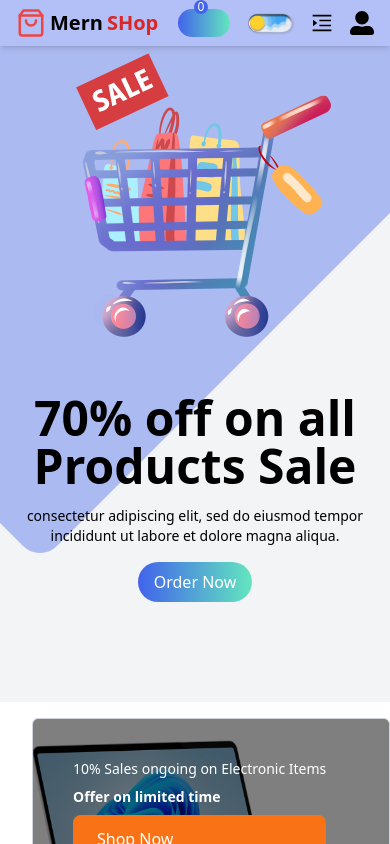
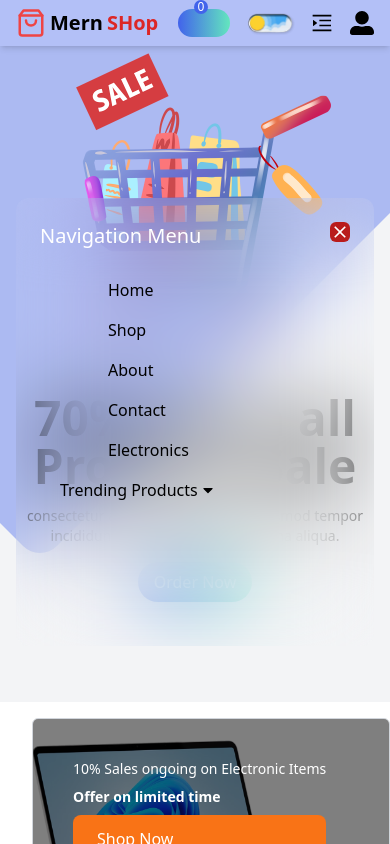
Before and after one commit to saifuldoict/Mern_Shop, a React (Vite) app in the folder frontend/: page / in a window 390 px wide. Both pictures are taken after a click on the button 322 px from the left and 23 px from the top of the page. Shown: the top 844 px of the page. Built offline with nearby package versions, Linux system fonts and the light colour scheme; some icons are missing.

Commit message:
navigation menu added

```diff
--- a/frontend/package.json
+++ b/frontend/package.json
@@ -10,6 +10,7 @@
     "preview": "vite preview"
   },
   "dependencies": {
+    "@headlessui/react": "^2.2.7",
     "aos": "^2.3.4",
     "clsx": "^2.1.1",
     "navigate": "^0.3.6",
--- a/frontend/src/components/Navbar/Navbar.jsx
+++ b/frontend/src/components/Navbar/Navbar.jsx
@@ -6,7 +6,8 @@ import { FiShoppingBag } from "react-icons/fi";
 import { AiOutlineMenuUnfold } from "react-icons/ai";
 import { FaUserAlt } from "react-icons/fa";
 import SearchInput from "../SearchInput";
-
+import { Dialog, DialogPanel, DialogTitle } from '@headlessui/react'
+import { IoMdClose } from "react-icons/io";
 
 const Menu = [
   {
@@ -55,7 +56,7 @@ const DropdownLinks = [
 ];
 
 const Navbar = ({ handleOrderPopup }) => {
-
+    let [isOpen, setIsOpen] = useState(false)
   return (
     <div className="shadow-md bg-white dark:bg-slate-800 dark:text-white duration-200 relative z-40 ">
       {/* upper Navbar */}
@@ -90,9 +91,72 @@ const Navbar = ({ handleOrderPopup }) => {
             </div>
 
             {/* Menu Icon*/}
-            <button className="text-2xl text-lightText hover:text-primary md:hidden">
+            <button onClick={()=>setIsOpen(true)} className="text-2xl text-lightText hover:text-primary md:hidden">
               <AiOutlineMenuUnfold className="text-2xl text-lightText hover:text-primary"/>
             </button>
+            {/*diaglog button*/}
+
+
+      <Dialog open={isOpen} as="div" className="relative z-40  md:hidden" onClose={()=>setIsOpen(false)}>
+        <div className="fixed inset-0 z-40 w-screen overflow-y-auto">
+          <div className="flex min-h-full items-center justify-center p-4">
+            <DialogPanel
+              transition
+              className="w-full max-w-md rounded-xl bg-white/5 p-6 backdrop-blur-2xl duration-300 ease-out data-closed:transform-[scale(95%)] data-closed:opacity-0"
+            >
+              <div className="h-[400px]">
+                <div className="flex justify-between text-white">
+                  <h2 className="text-xl">Navigation Menu</h2>
+                  <IoMdClose className="text-white text-xl font-bold bg-red-700 rounded-md hover:bg-primary transition-all"  onClick={()=>setIsOpen(false)} />
+                </div>
+                {/*navigation menu*/}
+                <div>
+                  <ul className=" items-center  p-5">
+                    {Menu.map((data) => (
+                      <li key={data.id} className="p-2 ">
+                        <a
+                          href={data.link}
+                          className="inline-block px-10  hover:text-white duration-200"
+                        >
+
+                          {data.name}
+
+                        </a>
+                      </li>
+                    ))}
+                    {/* Simple Dropdown and Links */}
+                    <li className="group relative cursor-pointer">
+                      <a href="#" className="flex items-center gap-[2px] py-2">
+                        Trending Products
+                        <span>
+                          <FaCaretDown className="transition-all duration-200 group-hover:rotate-180" />
+                        </span>
+                      </a>
+                      <div className="absolute z-[9999] hidden group-hover:block w-[200px] rounded-md bg-white p-2 text-black shadow-md">
+                        <ul>
+                          {DropdownLinks.map((data) => (
+                            <li key={data.id}>
+                              <a
+                                href={data.link}
+                                className="inline-block w-full rounded-md p-2 hover:bg-primary/20 "
+                              >
+                                {data.name}
+                              </a>
+                            </li>
+                          ))}
+                        </ul>
+            </div>
+          </li>
+        </ul>
+                </div>
+              </div>
+
+
+            </DialogPanel>
+          </div>
+        </div>
+      </Dialog>
+            {/*diaglog button*/}
             <div>
               <FaUserAlt className="text-2xl hover:text-primary"/>
             </div>
```
Also changed, not shown: 1 other file (tests, documents, lock files or other folders).
